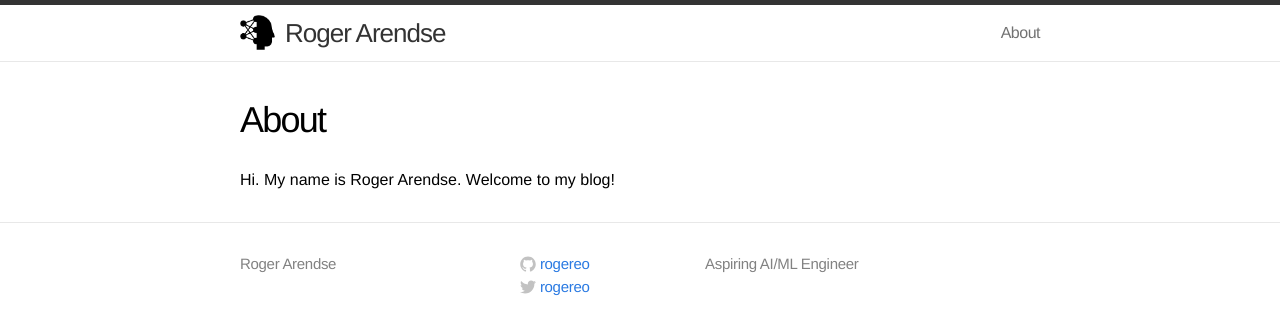
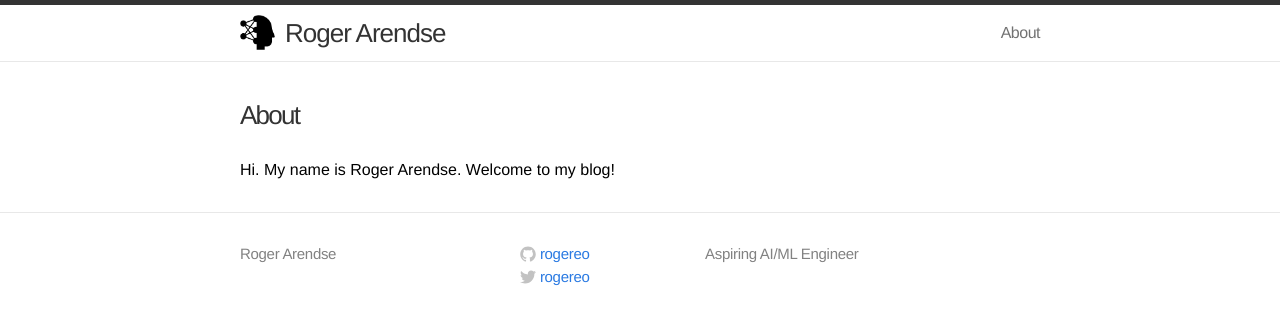
Before and after one commit to rogereo/rogereo.github.io, a Jekyll site: the page built from about.md, in a window 1280 px wide. Shown: the top 335 px of the page. Built offline with Jekyll 4.4.1, drawn with Linux system fonts in a browser that asks for light colours.

Commit message:
title font

```diff
--- a/_layouts/page.html
+++ b/_layouts/page.html
@@ -4,7 +4,7 @@
 <div class="post">
 
   <header class="post-header">
-    <h1>{{ page.title }}</h1>
+    <h1 class="blog-subtitle">{{ page.title }}</h1>
   </header>
 
   <article class="post-content">
--- a/_layouts/post.html
+++ b/_layouts/post.html
@@ -4,7 +4,7 @@
 <div class="post">
 
   <header class="post-header">
-    <h1>{{ page.title }}</h1>
+    <h1 class="blog-subtitle">{{ page.title }}</h1>
     <p class="meta">{{ page.date | date: "%b %-d, %Y" }}{% if page.author %} • {{ page.author }}{% endif %}{% if page.meta %} • {{ page.meta }}{% endif %}</p>
   </header>
 
```
Also changed, not shown: _posts/2024-05-17-mammal-type-classifier.markdown (renamed from _posts/2024-05-16-mammal-type-classifier.markdown).
